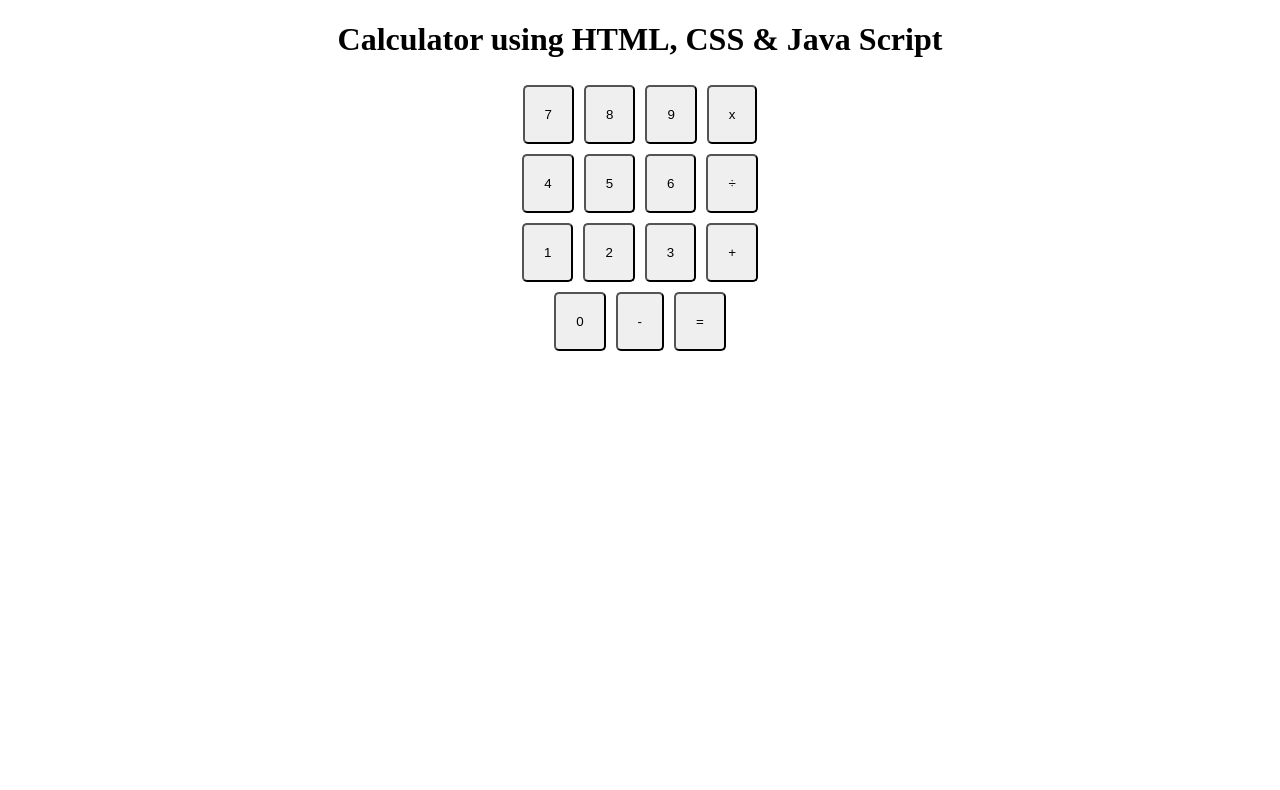
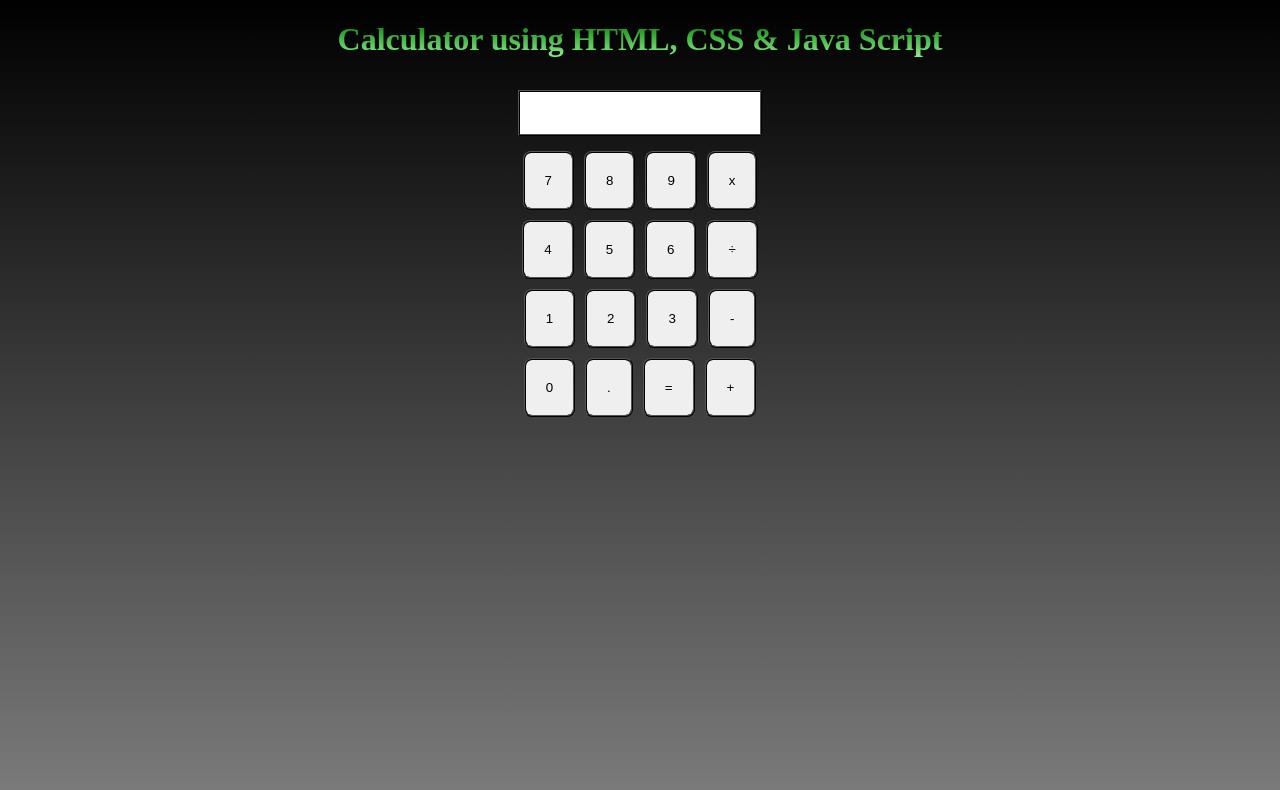
Before and after one commit to sujalkumar0909/Calculator, a plain HTML site: page index.html in a window 1280 px wide. Drawn offline with Linux system fonts and the light colour scheme.

Commit message:
modified:   css/style.css 	modified:   index.html

```diff
--- a/css/style.css
+++ b/css/style.css
@@ -1,5 +1,8 @@
 .text-center{
     text-align:center;
+    background-image:linear-gradient(green,lightgreen);
+    background-clip: text;
+    color:transparent;
 }
 .row{
     display:table;
@@ -8,8 +11,24 @@
 .button{
     padding:20px;
     margin:5px;
-    border-radius:5px;
+    border:2px ridge black;
+    border-radius:8px;
+    cursor:pointer;
+    size: 20px;;
 }
-.zero{
-    column-width: 70px;
+.input{
+    height:5vh;
+    width:18.5vw;
+    margin:10px;
+    text-align:right;
+    border:2px ridge black;
+    font-family:'Trebuchet MS', 'Lucida Sans Unicode', 'Lucida Grande', 'Lucida Sans', Arial, sans-serif;
 }
+body{
+    background-image:linear-gradient(black,grey);
+    background-repeat: no-repeat;
+    height:100vh;
+}
+.cw{
+    column-width:8px;
+}
--- a/index.html
+++ b/index.html
@@ -11,6 +11,9 @@
 <body style="overflow:hidden">
     <h1 class="text-center">Calculator using HTML, CSS & Java Script</h1>
     <div class="container">
+        <div class="row">
+            <input class=input type="text" placeholder="">
+        </div>
         <div class="row">
             <button class="button">7</button>
             <button class="button">8</button>
@@ -27,13 +30,13 @@
             <button class="button">1</button>
             <button class="button">2</button>
             <button class="button">3</button>
-            <button class="button">+</button>
+            <button class="button">-</button>
         </div>
         <div class="row">
-            <button class="button zero" >0</button>
-            <!-- <button class="button">2</button> -->
-            <button class="button">-</button>
+            <button class="button">0</button>
+            <button class="button cw">.</button>
             <button class="button">=</button>
+            <button class="button">+</button>
         </div>
     </div>
 </body>
```
